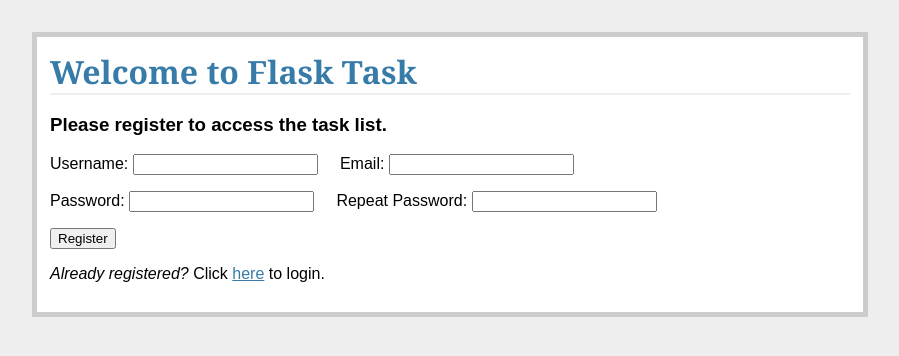
After one commit to lpatmo/flasktask, a Flask app: page /register/ in a window 1280 px wide. The commit adds this page. Shown: the top 356 px of the page, without its empty margins (190-1089 px from the left). Run offline with Flask 2, Linux system fonts and the light colour scheme.

Commit message:
used code from exercise for views.py

```diff
--- a/app/config.py
+++ b/app/config.py
@@ -3,8 +3,8 @@ import os
 basedir = os.path.abspath(os.path.dirname(__file__))
 
 DATABASE = 'flasktaskr.db'
-USERNAME = 'admin'
-PASSWORD = 'admin'
+# USERNAME = 'admin'
+# PASSWORD = 'admin'
 WTF_CSRF_ENABLED = True
 SECRET_KEY = 'my_precious'
 
--- a/app/db_create.py
+++ b/app/db_create.py
@@ -3,7 +3,7 @@ from models import Task
 from datetime import date
 
 db.create_all()
-db.session.add(Task("Finish this tutorial", date(2014, 3, 13), 10, 1))
-db.session.add(Task("Finish Real Python", date(2014, 3, 13), 10, 1))
+# db.session.add(Task("Finish this tutorial", date(2014, 3, 13), 10, 1))
+# db.session.add(Task("Finish Real Python", date(2014, 3, 13), 10, 1))
 #commit the changes
 db.session.commit()
--- a/app/forms.py
+++ b/app/forms.py
@@ -1,6 +1,6 @@
 from flask_wtf import Form
-from wtforms import TextField, DateField, IntegerField, SelectField
-from wtforms.validators import DataRequired
+from wtforms import TextField, DateField, IntegerField, SelectField, PasswordField
+from wtforms.validators import DataRequired, Length, EqualTo
 
 class AddTaskForm(Form):
 	task_id = IntegerField('Priority')
@@ -18,3 +18,59 @@ class AddTaskForm(Form):
 		]
 		)
 	status = IntegerField('Status')
+
+class RegisterForm(Form):
+    name = TextField(
+        'Username',
+        validators=[DataRequired(),
+        Length(min=6, max=25)]
+    )
+    email = TextField(
+        'Email',
+        validators=[DataRequired(),
+        Length(min=6, max=40)]
+    )
+    password = PasswordField(
+        'Password',
+        validators=[DataRequired(),
+        Length(min=6, max=40)])
+    confirm = PasswordField(
+        'Repeat Password',
+        [DataRequired(),
+        EqualTo('password',
+        message='Passwords must match')]
+    )
+
+
+class LoginForm(Form):
+    name = TextField('Username', validators=[DataRequired()])
+    password = PasswordField('Password', validators=[DataRequired()])
+
+
+
+# class RegisterForm(Form):
+# 	name = TextField(
+# 		'Username',
+# 		validators=[DataRequired(),
+# 		Length(min=6, max=25)]
+# 	)
+# 	email = TextField(
+# 		'Email',
+# 		validators=[DataRequired(),
+# 		Length(min=6, max=40)]
+# 	)
+# 	password = PasswordField(
+# 		'Password',
+# 		validators=[DataRequired(),
+# 		Length(min=6, max=40)]
+# 	)
+# 	confirm = PasswordField(
+# 		'Repeat Password',
+# 		[DataRequired(),
+# 		EqualTo('password',
+# 		message='Passwords must match')]
+# 	)
+
+# class LoginForm(Form):
+# 	name = TextField('Username', validators=[DataRequired()])
+# 	password = PasswordField('Password', validators=[DataRequired()])
--- a/app/templates/login.html
+++ b/app/templates/login.html
@@ -10,4 +10,6 @@
 
 	<p><em>Use 'admin' for the username and password.</em></p>
 
+<p><em> Need an account? </em>
+	<a href="/register">Signup!</a></p>
 {% endblock %}
--- /dev/null
+++ b/app/templates/register.html
@@ -0,0 +1,20 @@
+{% extends "template.html" %}
+{% block content %}
+
+<h1>Welcome to Flask Task</h1>
+<h3>Please register to access the task list.</h3>
+
+	<form method="POST" action="">
+		{{ form.csrf_token}}
+	<p>
+		{{ form.name.label }}: {{ form.name }} &nbsp; &nbsp;
+		{{form.email.label }}: {{ form.email }}
+	</p>
+	<p>
+		{{ form.password.label }}: {{ form.password}} &nbsp; &nbsp;
+		{{ form.confirm.label }}: {{ form.confirm}}
+	</p>
+	<p><input type="submit" value="Register"></p>
+</form>
+<p><em> Already registered?</em> Click <a href="/"> here</a> to login.</p>
+{% endblock %}
--- a/app/views.py
+++ b/app/views.py
@@ -1,89 +1,167 @@
-from flask import Flask, flash, redirect, render_template, request, session, url_for
+# views.py
+
+#################
+#### imports ####
+#################
+
+from flask import Flask, flash, redirect, render_template, request, \
+    session, url_for
 from functools import wraps
-from forms import AddTaskForm
 from flask.ext.sqlalchemy import SQLAlchemy
+from forms import AddTaskForm, RegisterForm, LoginForm
 
+
+################
+#### config ####
+################
 
 app = Flask(__name__)
 app.config.from_object('config')
 db = SQLAlchemy(app)
 
-#import the Model
-from models import Task
+from models import Task, User
+
+
+##########################
+#### helper functions ####
+##########################
 
 def login_required(test):
-	@wraps(test)
-	def wrap(*args, **kwargs):
-		if 'logged_in' in session:
-			return test(*args, **kwargs)
-		else:
-			flash('You need to login first.')
-			return redirect(url_for('login'))
-	return wrap
+    @wraps(test)
+    def wrap(*args, **kwargs):
+        if 'logged_in' in session:
+            return test(*args, **kwargs)
+        else:
+            flash('You need to login first.')
+            return redirect(url_for('login'))
+    return wrap
+
+
+################
+#### routes ####
+################
 
 @app.route('/logout/')
 def logout():
-	session.pop('logged_in', None)
-	flash('You are logged out. Bye. :(')
-	return redirect(url_for('login'))
+    session.pop('logged_in', None)
+    session.pop('user_id', None)
+    flash('You are logged out. Bye. :(')
+    return redirect(url_for('login'))
+
 
 @app.route('/', methods=['GET', 'POST'])
 def login():
-	error = None
-	if request.method == 'POST':
-		if request.form['username'] != app.config['USERNAME'] or request.form['password'] != app.config['PASSWORD']:
-		    error = 'Invalid Credentials. Please try again.'
-		    return render_template('login.html', error=error)
-		else:
-			session['logged_in'] = True
-			return redirect(url_for('tasks'))
-	if request.method == 'GET':
-		return render_template('login.html')
+    error = None
+    form = LoginForm(request.form)
+    if request.method == 'POST':
+        if form.validate_on_submit():
+            u = User.query.filter_by(
+                name=request.form['name'],
+                password=request.form['password']
+            ).first()
+            if u is None:
+                error = 'Invalid username or password.'
+                return render_template(
+                    "login.html",
+                    form=form,
+                    error=error
+                )
+            else:
+                session['logged_in'] = True
+                session['user_id'] = u.id
+                flash('You are logged in. Go Crazy.')
+                return redirect(url_for('tasks'))
+        else:
+            return render_template(
+                "login.html",
+                form=form,
+                error=error
+            )
+    if request.method == 'GET':
+        return render_template('login.html', form=form)
+
 
 @app.route('/tasks/')
 @login_required
 def tasks():
-	open_tasks = db.session.query(Task).filter_by(status='1').order_by(Task.due_date.asc())
-	closed_tasks = db.session.query(Task).filter_by(status='0').order_by(Task.due_date.asc())
-	return render_template(
-		'tasks.html',
-		form = AddTaskForm(request.form),
-		open_tasks=open_tasks,
-		closed_tasks=closed_tasks
-	)
+    open_tasks = db.session.query(Task) \
+        .filter_by(status='1').order_by(Task.due_date.asc())
+    closed_tasks = db.session.query(Task) \
+        .filter_by(status='0').order_by(Task.due_date.asc())
+    return render_template(
+        'tasks.html',
+        form=AddTaskForm(request.form),
+        open_tasks=open_tasks,
+        closed_tasks=closed_tasks
+    )
 
-@app.route('/add/', methods = ['GET','POST'])
+
+# Add new tasks:
+@app.route('/add/', methods=['GET', 'POST'])
 @login_required
 def new_task():
-	form = AddTaskForm(request.form)
-	if request.method == 'POST':
-		if form.validate_on_submit():
-			new_task = Task(
-				form.name.data,
-				form.due_date.data,
-				form.priority.data,
-				'1'
-			)
-			db.session.add(new_task)
-			db.session.commit()
-			flash('New entry was successfully posted. Thanks.')
-	return redirect(url_for('tasks'))
+    import datetime
+    error = None
+    form = AddTaskForm(request.form)
+    if request.method == 'POST':
+        if form.validate_on_submit():
+            new_task = Task(
+                form.name.data,
+                form.due_date.data,
+                form.priority.data,
+                datetime.datetime.utcnow(),
+                '1',
+                session['user_id']
+            )
+            db.session.add(new_task)
+            db.session.commit()
+            flash('New entry was successfully posted. Thanks.')
+            return redirect(url_for('tasks'))
+        else:
+            return render_template('tasks.html', form=form, error=error)
+    if request.method == 'GET':
+        return render_template('tasks.html', form=form)
 
-#Mark tasks as complete
+
+# User Registration:
+@app.route('/register/', methods=['GET', 'POST'])
+def register():
+    error = None
+    form = RegisterForm(request.form)
+    if request.method == 'POST':
+        if form.validate_on_submit():
+            new_user = User(
+                form.name.data,
+                form.email.data,
+                form.password.data,
+            )
+            db.session.add(new_user)
+            db.session.commit()
+            flash('Thanks for registering. Please login.')
+            return redirect(url_for('login'))
+        else:
+            return render_template('register.html', form=form, error=error)
+    if request.method == 'GET':
+        return render_template('register.html', form=form)
+
+
+# Mark tasks as complete:
 @app.route('/complete/<int:task_id>/',)
 @login_required
 def complete(task_id):
-	new_id = task_id
-	db.session.query(Task).filter_by(task_id=new_id).update({"status": "0"})
-	db.session.commit()
-	flash('The task was marked as complete. Nice.')
-	return redirect(url_for('tasks'))
+    new_id = task_id
+    db.session.query(Task).filter_by(task_id=new_id).update({"status": "0"})
+    db.session.commit()
+    flash('The task was marked as complete. Nice.')
+    return redirect(url_for('tasks'))
 
-#Delete Tasks:
+
+# Delete Tasks:
 @app.route('/delete/<int:task_id>/',)
 @login_required
 def delete_entry(task_id):
-	new_id = task_id
-	db.session.query(Task).filter_by(task_id=new_id).delete()
-	db.session.commit()
-	flash('The task was deleted. Why not add a new one?')
+    new_id = task_id
+    db.session.query(Task).filter_by(task_id=new_id).delete()
+    db.session.commit()
+    flash('The task was deleted. Why not add a new one?')
+    return redirect(url_for('tasks'))
```
Also changed, not shown: app/models.py (+34 -0 lines), app/flasktaskr.db, 4 other files.
